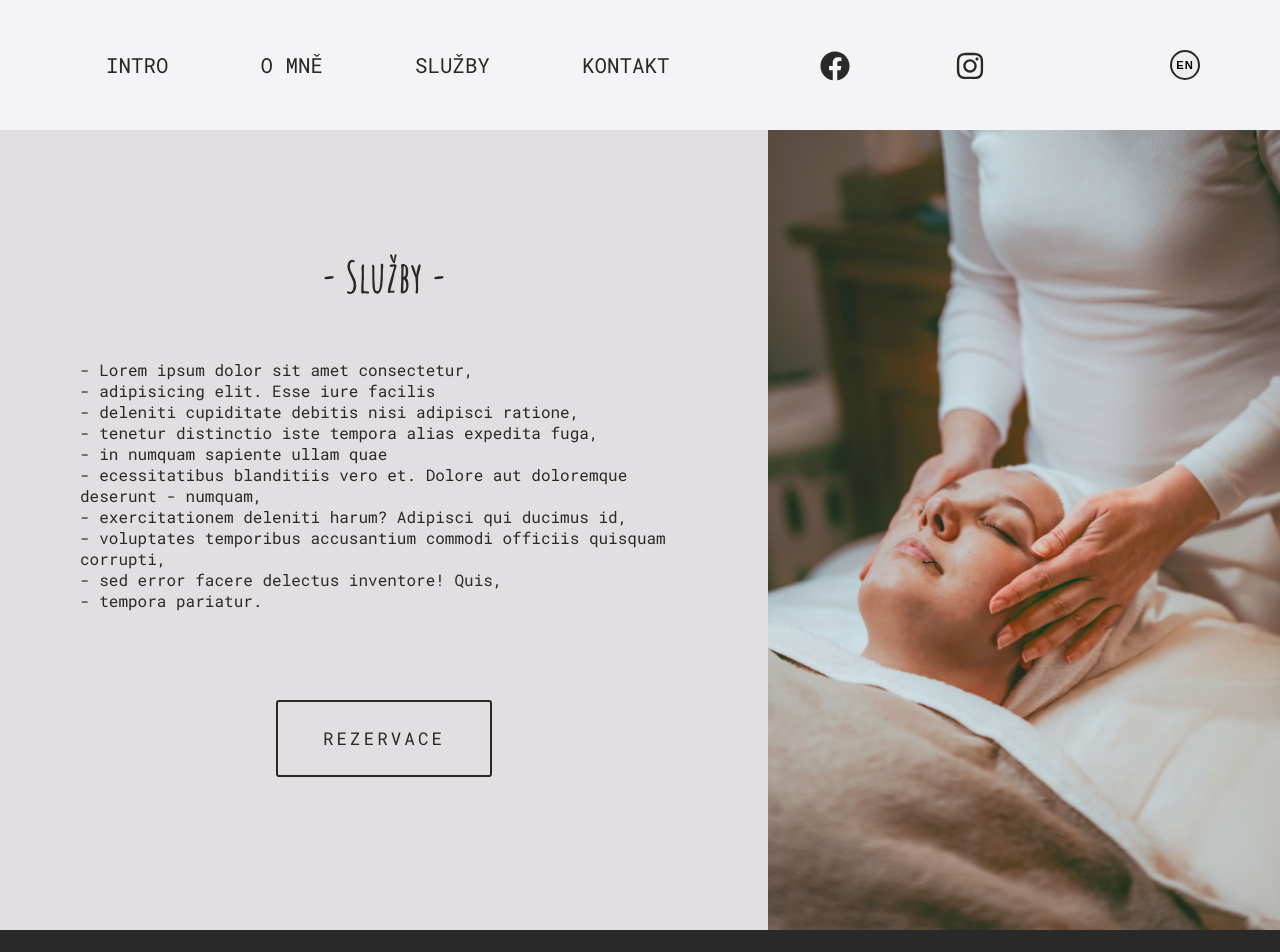
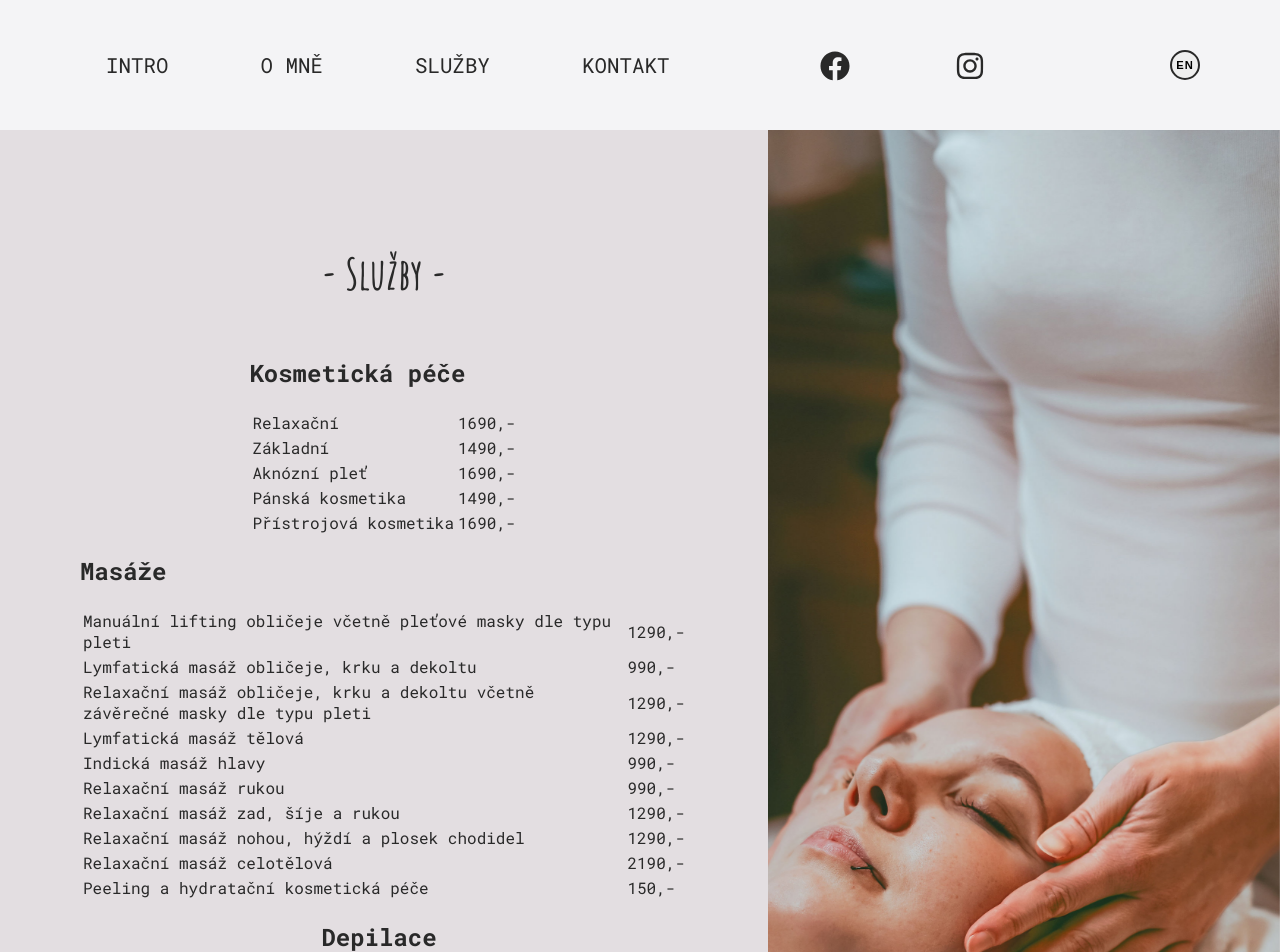
Before and after one commit to Maree13/paulinesky-studio, a React (Create React App) app: page /services in a window 1280 px wide. Shown: the top 952 px of the page. Built offline with nearby package versions, Linux system fonts and the light colour scheme; a web font is replaced by a local one.

Commit message:
pridany cenik

```diff
--- a/src/components/Navbar.js
+++ b/src/components/Navbar.js
@@ -22,7 +22,7 @@ const Navbar = () => {
   const scrollToTop = () => {
     window.scrollTo({
       top: 0,
-      behavior: 'smooth', // Môžete odstrániť 'smooth', ak chcete okamžité presunutie
+      behavior: 'smooth',
     });
   };
 
--- /dev/null
+++ b/src/components/ServicesData.js
@@ -0,0 +1,53 @@
+// ServicesData.js
+const ServicesData = [
+  {
+    category: 'Kosmetická péče',
+    services: [
+      { name: 'Relaxační', price: '1690,-' },
+      { name: 'Základní', price: '1490,-' },
+      { name: 'Aknózní pleť', price: '1690,-' },
+      { name: 'Pánská kosmetika', price: '1490,-' },
+      { name: 'Přístrojová kosmetika', price: '1690,-' },
+    ],
+  },
+  {
+    category: 'Masáže',
+    services: [
+      {
+        name: 'Manuální lifting obličeje včetně pleťové masky dle typu pleti',
+        price: '1290,-',
+      },
+      { name: 'Lymfatická masáž obličeje, krku a dekoltu', price: '990,-' },
+      {
+        name: 'Relaxační masáž obličeje, krku a dekoltu včetně závěrečné masky dle typu pleti',
+        price: '1290,-',
+      },
+      { name: 'Lymfatická masáž tělová', price: '1290,-' },
+      { name: 'Indická masáž hlavy', price: '990,-' },
+      { name: 'Relaxační masáž rukou', price: '990,-' },
+      { name: 'Relaxační masáž zad, šíje a rukou', price: '1290,-' },
+      {
+        name: 'Relaxační masáž nohou, hýždí a plosek chodidel',
+        price: '1290,-',
+      },
+      { name: 'Relaxační masáž celotělová', price: '2190,-' },
+      { name: 'Peeling a hydratační kosmetická péče', price: '150,-' },
+    ],
+  },
+  {
+    category: 'Depilace',
+    services: [
+      { name: 'Ruce', price: '490,-' },
+      { name: 'Nohy', price: '690,-' },
+      { name: 'Záda', price: '490,-' },
+      { name: 'Bikiny', price: '290,-' },
+      { name: 'Podpaží', price: '290,-' },
+    ],
+  },
+  {
+    category: 'Ostatní služby',
+    services: [{ name: 'Barvení řas a obočí samostatně', price: '490,-' }],
+  },
+];
+
+export default ServicesData;
--- a/src/pages/Services.js
+++ b/src/pages/Services.js
@@ -1,5 +1,6 @@
 import ReservationButton from '../components/ReservationButton';
 import { useTranslation } from 'react-i18next';
+import ServicesData from '../components/ServicesData';
 
 const Services = () => {
   const { t } = useTranslation('services');
@@ -8,21 +9,21 @@ const Services = () => {
     <section className="services">
       <div className="services-text">
         <h1 className="services-title">{t('servicesTitle')}</h1>
-        <p className="services-pricing-list">
-          - Lorem ipsum dolor sit amet consectetur, <br />
-          - adipisicing elit. Esse iure facilis <br />
-          - deleniti cupiditate debitis nisi adipisci ratione, <br />
-          - tenetur distinctio iste tempora alias expedita fuga,
-          <br />
-          - in numquam sapiente ullam quae <br />
-          - ecessitatibus blanditiis vero et. Dolore aut doloremque deserunt -
-          numquam, <br />
-          - exercitationem deleniti harum? Adipisci qui ducimus id, <br />
-          - voluptates temporibus accusantium commodi officiis quisquam
-          corrupti,
-          <br /> - sed error facere delectus inventore! Quis,
-          <br />- tempora pariatur.
-        </p>
+        {ServicesData.map((category) => (
+          <div key={category.category}>
+            <h2>{category.category}</h2>
+            <table>
+              <tbody>
+                {category.services.map((service, index) => (
+                  <tr key={index}>
+                    <td>{service.name}</td>
+                    <td>{service.price}</td>
+                  </tr>
+                ))}
+              </tbody>
+            </table>
+          </div>
+        ))}
 
         <ReservationButton />
       </div>
```
